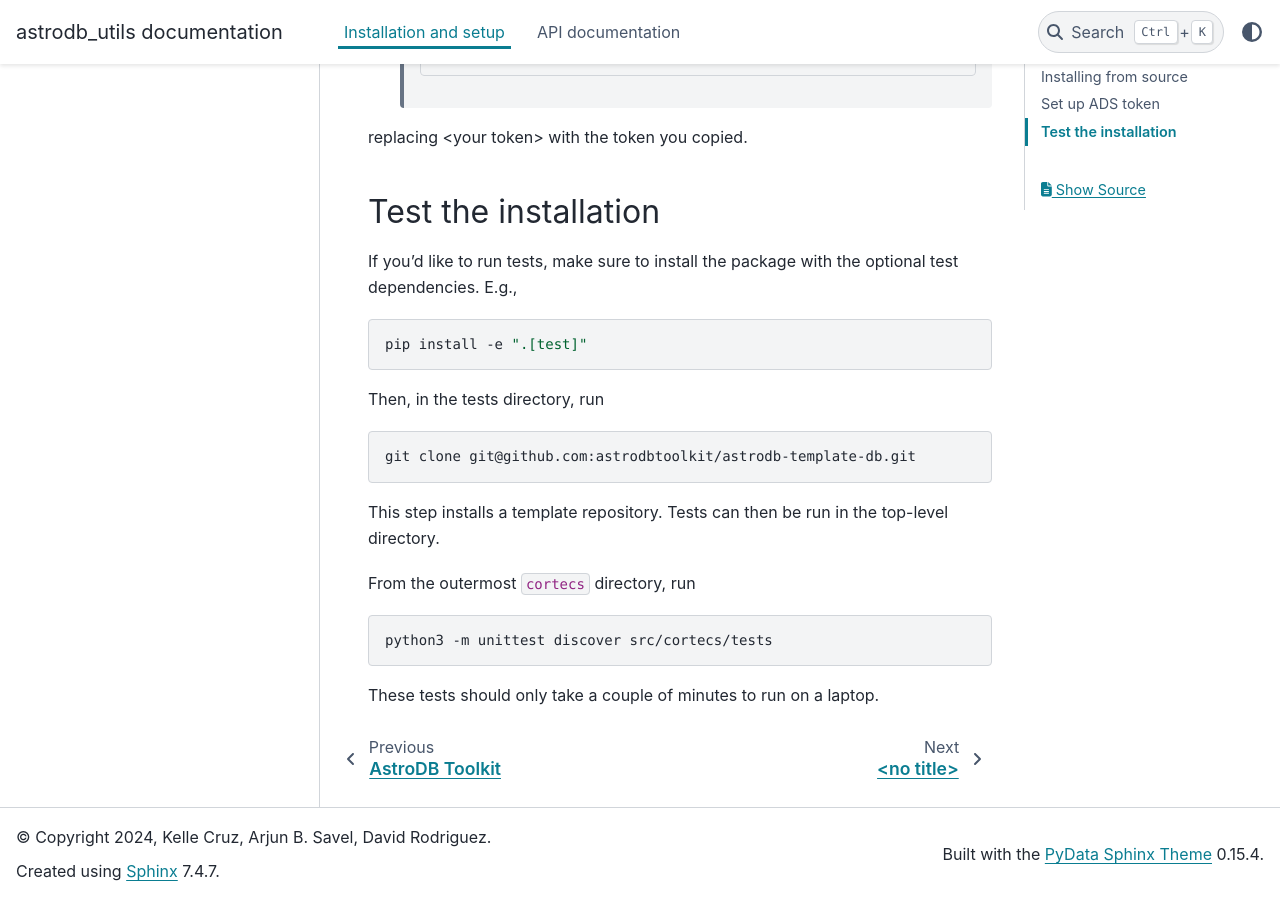
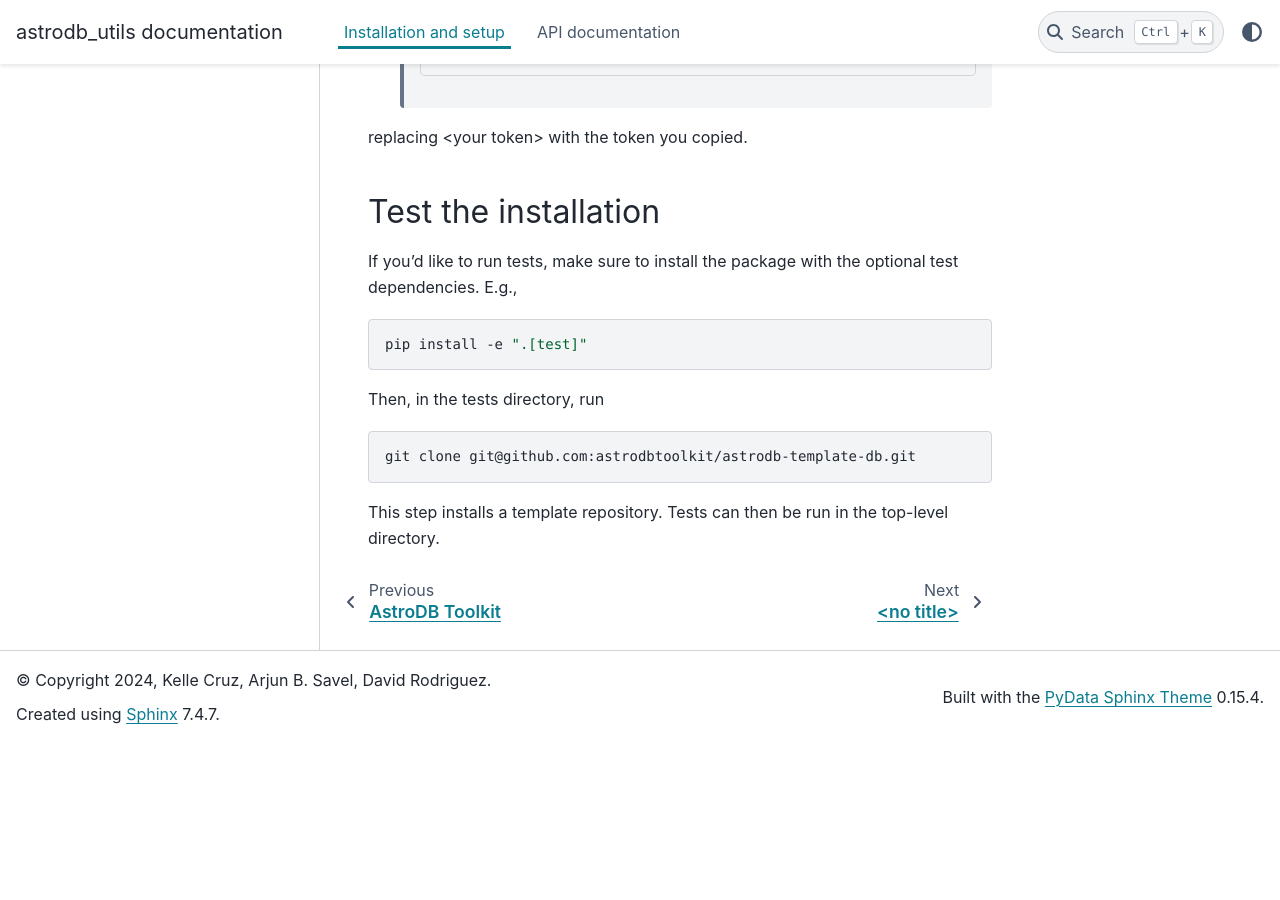
Before and after one commit to astrodbtoolkit/astrodb_utils, a Sphinx documentation site: the page built from docs/pages/installation.rst, in a window 1280 px wide and 900 px high, scrolled down 1054 px. Built offline with Sphinx 7.4.7 and the PyData theme 0.15.4, drawn with Linux system fonts in a browser that asks for light colours; the version number could not be read and is left out; after the commit the page ends 1797 px from its top, so only the background shows below that.

Commit message:
oops! committed boilerplate

```diff
--- a/docs/pages/installation.rst
+++ b/docs/pages/installation.rst
@@ -59,13 +59,3 @@ Then, in the tests directory, run
     git clone git@github.com:astrodbtoolkit/astrodb-template-db.git
 
 This step installs a template repository. Tests can then be run in the top-level directory.
-
-
-
-From the outermost :code:`cortecs` directory, run
-
-.. code-block:: bash
-
-    python3 -m unittest discover src/cortecs/tests
-
-These tests should only take a couple of minutes to run on a laptop.
```
